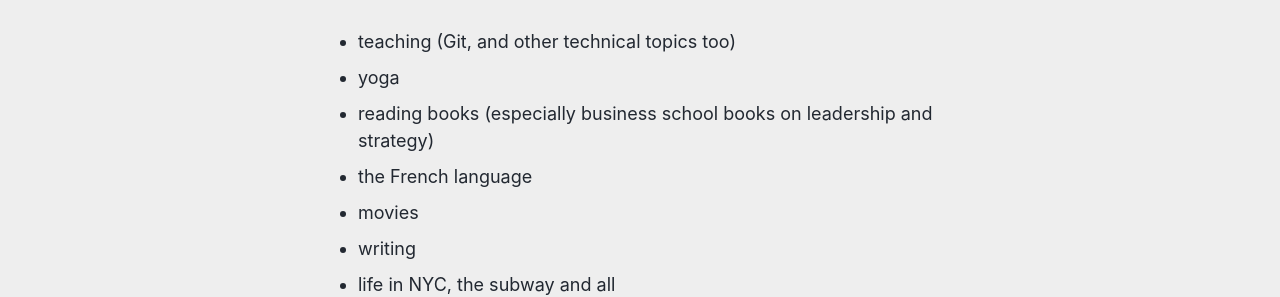
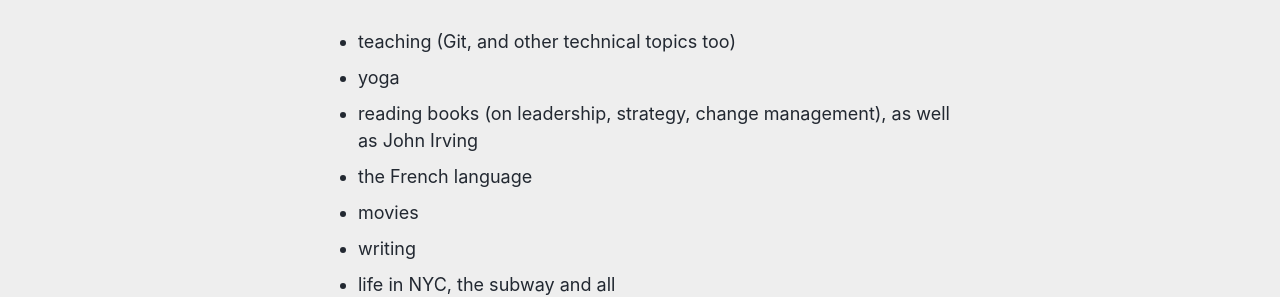
Before and after one commit to reshamas/reshamas.github.io, a Jekyll site: the page built from about/index.md, in a window 1280 px wide. Shown: the part 676-973 px from the top of the page. Built offline with Jekyll 4.4.1, drawn with Linux system fonts in a browser that asks for light colours.

Commit message:
Update index.md

```diff
--- a/about/index.md
+++ b/about/index.md
@@ -20,7 +20,7 @@ Education
 What I love
 - teaching (Git, and other technical topics too)
 - yoga
-- reading books (especially business school books on leadership and strategy)
+- reading books (on leadership, strategy, change management), as well as John Irving
 - the French language
 - movies
 - writing
```
